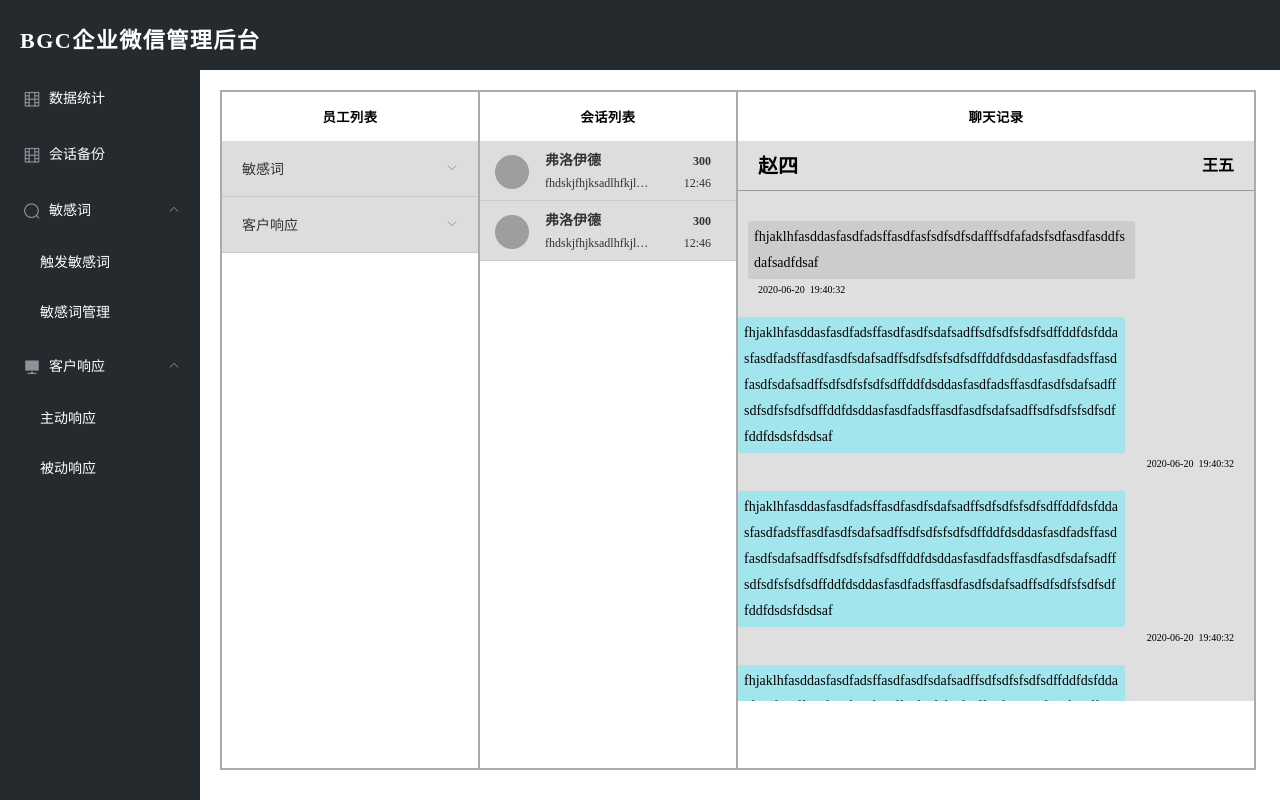
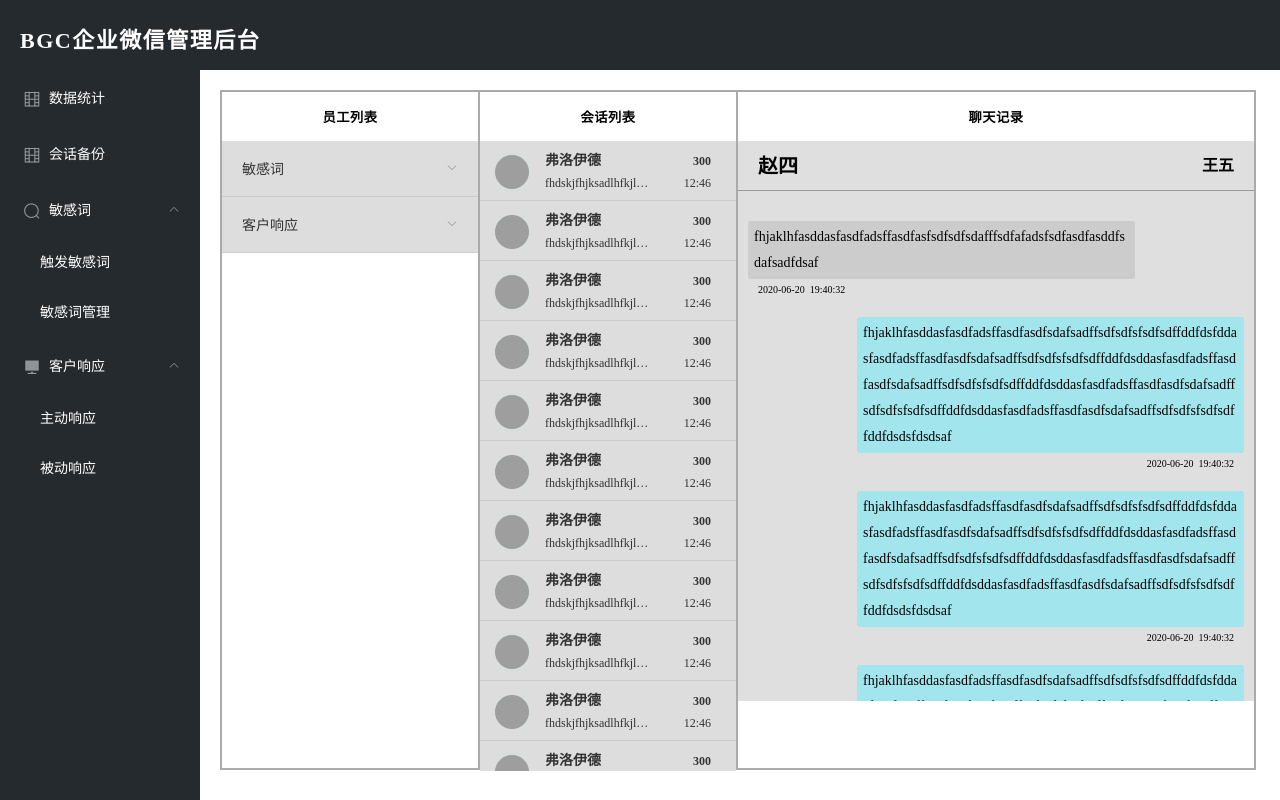
Before and after one commit to liule1001/tkwxsystem, a Vue app: page /sessionBackup in a window 1280 px wide. Built offline with nearby package versions, Linux system fonts and the light colour scheme; grey boxes are pictures that could not be loaded.

Commit message:
解决样式冲突问题，增加前两列的滚动条

```diff
--- a/src/assets/scss/sessionBack.scss
+++ b/src/assets/scss/sessionBack.scss
@@ -16,7 +16,6 @@ h5 {
     padding: 15px 0;
     text-align: center;
     letter-spacing: .5px;
-    // border-bottom: 2px solid #aaa;
 }
 .el-menu {
     border: none;
--- a/src/components/Session.vue
+++ b/src/components/Session.vue
@@ -1,5 +1,5 @@
 <template>
-    <div class="sessionBox">
+    <div class="sessionVueBox">
         <div class="picBox">
             <img src="1231" alt="" class="staffPic">
 
@@ -43,7 +43,7 @@ export default {
 
 <style lang='scss' rel='stylesheet/scss'>
 @import "../assets/scss/common.scss";
-.sessionBox {
+.sessionVueBox {
     width: 100%;
     height: 60px;
     display: flex;
--- a/src/views/SessionBackup.vue
+++ b/src/views/SessionBackup.vue
@@ -1,8 +1,7 @@
 <template>
-    <div clsss="sessionBackup">
+    <div>
         <el-col class="staffList">
             <h5>员工列表</h5>
-            <div class="staffItems">
             <el-menu
                 default-active="2"
                 class="el-menu-vertical-demo"
@@ -91,7 +90,6 @@
                     </el-menu-item>
                 </el-submenu>
             </el-menu>
-            </div>
         </el-col>
         <el-col class="sessionList">
             <h5>会话列表</h5>
@@ -106,6 +104,55 @@
                     <Session />
                 </el-menu-item>
 
+                <el-menu-item>
+                    <Session />
+                </el-menu-item>
+                <el-menu-item>
+                    <Session />
+                </el-menu-item>
+                <el-menu-item>
+                    <Session />
+                </el-menu-item>
+
+                <el-menu-item>
+                    <Session />
+                </el-menu-item>
+                <el-menu-item>
+                    <Session />
+                </el-menu-item>
+                <el-menu-item>
+                    <Session />
+                </el-menu-item>
+
+                <el-menu-item>
+                    <Session />
+                </el-menu-item>
+                <el-menu-item>
+                    <Session />
+                </el-menu-item>
+                <el-menu-item>
+                    <Session />
+                </el-menu-item>
+                <el-menu-item>
+                    <Session />
+                </el-menu-item>
+                <el-menu-item>
+                    <Session />
+                </el-menu-item>
+
+                <el-menu-item>
+                    <Session />
+                </el-menu-item>
+                <el-menu-item>
+                    <Session />
+                </el-menu-item>
+                <el-menu-item>
+                    <Session />
+                </el-menu-item>
+
+                <el-menu-item>
+                    <Session />
+                </el-menu-item>
                 <el-menu-item>
                     <Session />
                 </el-menu-item>
@@ -139,16 +186,21 @@ export default {
 
 <style lang="scss" rel="stylesheet/scss" >
 @import "../assets/scss/sessionBack.scss";
-.sessionBackup .staffItems {
+// .sessionBackup {
+//     height: calc(100vh - 120px);
+//     width: 100%;
+// }
+// .sessionBackup .el-menu {
+//     max-height: calc(100vh - 170px);
+//     overflow: hidden;
+//     overflow-y: auto;
+// }
+.staffList,
+.sessionList {
+    .el-menu-vertical-demo {
         max-height: calc(100vh - 170px);
-    overflow: hidden;
         overflow-y: auto;
     }
-.sessionBackup .el-menu-vertical-demo {
-    height: auto;
-}
-.staffList,
-.sessionList {
     .el-submenu__title {
         border-bottom: 1px solid #ccc;
     }
```
Lines whose indentation alone changed are shown as unchanged.
